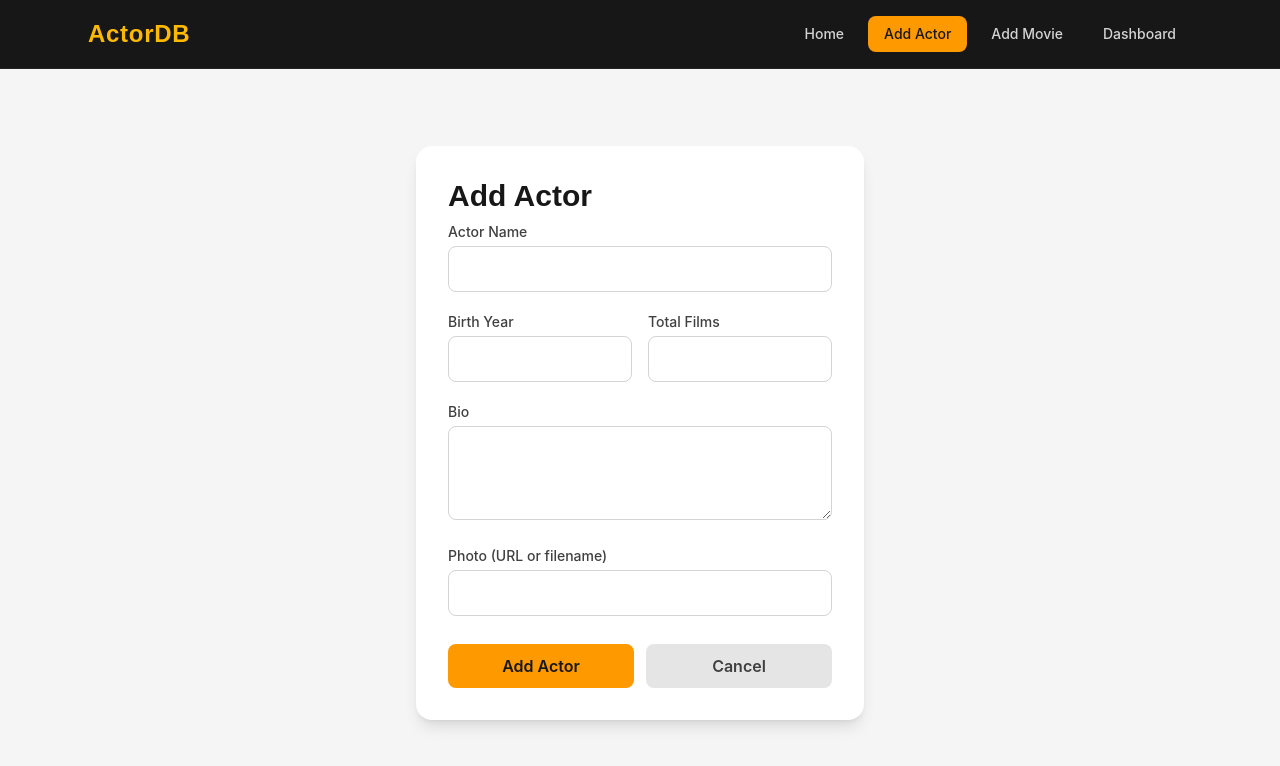
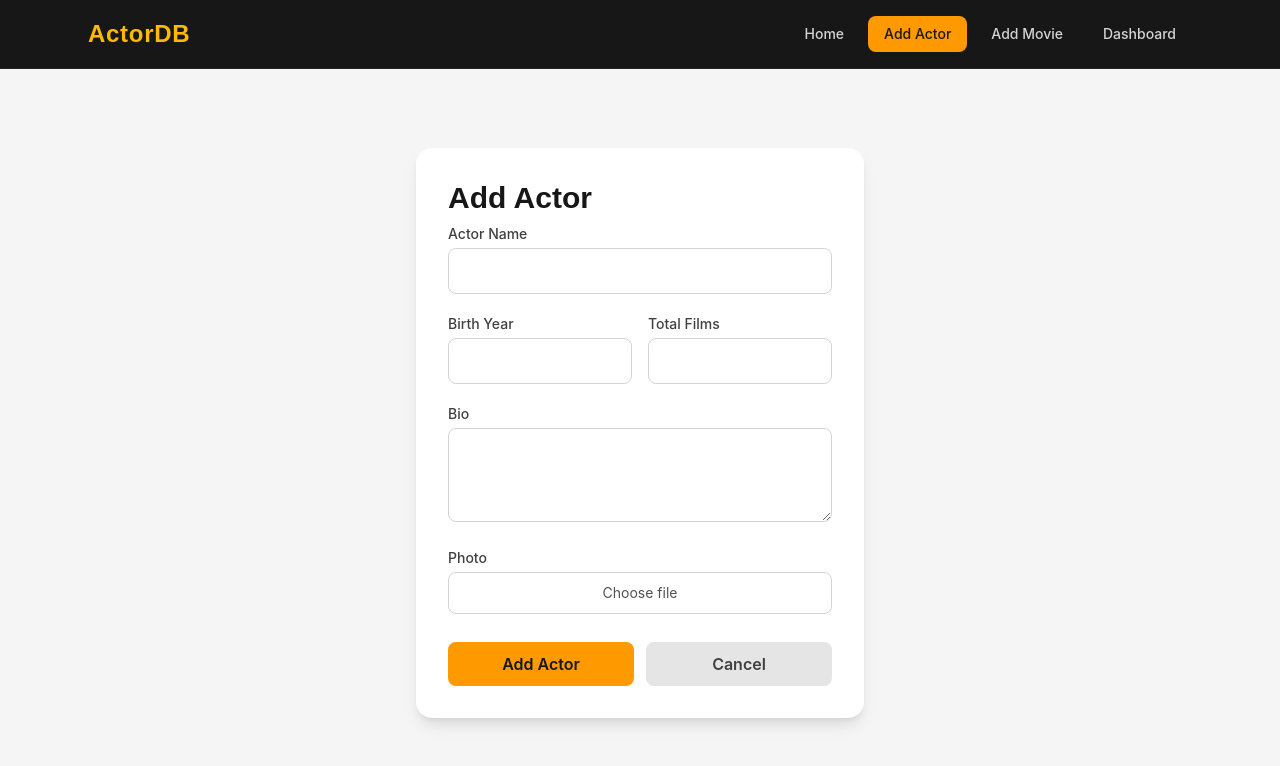
Before and after one commit to Manita3210/summer-web-development-, a React (Vite) app in the folder Frontend/: page /add in a window 1280 px wide. Shown: the top 766 px of the page. Built offline with nearby package versions, Linux system fonts and the light colour scheme; no server answers.

Commit message:
replaced photo url input with device file upload

```diff
--- a/Frontend/src/pages/AddActor.jsx
+++ b/Frontend/src/pages/AddActor.jsx
@@ -8,6 +8,17 @@ function AddActor({ addActor }) {
   const [totalFilms, setTotalFilms] = useState("");
   const [bio, setBio] = useState("");
   const [photo, setPhoto] = useState("");
+
+  const handlePhotoChange = (e) => {
+    const file = e.target.files[0];
+    if (!file) return;
+
+    const reader = new FileReader();
+    reader.onloadend = () => {
+      setPhoto(reader.result); // base64 data URL, stored directly as the photo string
+    };
+    reader.readAsDataURL(file);
+  };
 
   const handleSubmit = async (e) => {
     e.preventDefault();
@@ -88,14 +99,31 @@ function AddActor({ addActor }) {
 
         <div>
           <label className="block mb-1 text-sm font-medium text-neutral-700">
-            Photo (URL or filename)
+            Photo
           </label>
-          <input
-            className="border border-neutral-300 rounded-lg p-2.5 w-full focus:outline-none focus:ring-2 focus:ring-amber-400"
-            value={photo}
-            onChange={(e) => setPhoto(e.target.value)}
-            required
-          />
+
+          <div className="flex items-center gap-4">
+            {photo && (
+              <img
+                src={photo}
+                alt="Preview"
+                className="w-16 h-16 rounded-full object-cover ring-2 ring-amber-300"
+              />
+            )}
+
+            <label className="flex-1 cursor-pointer">
+              <span className="block text-center border border-neutral-300 rounded-lg p-2.5 text-sm text-neutral-600 hover:bg-neutral-50 transition">
+                Choose file
+              </span>
+              <input
+                type="file"
+                accept="image/*"
+                onChange={handlePhotoChange}
+                className="hidden"
+                required={!photo}
+              />
+            </label>
+          </div>
         </div>
 
         <div className="flex gap-3 pt-2">
```
